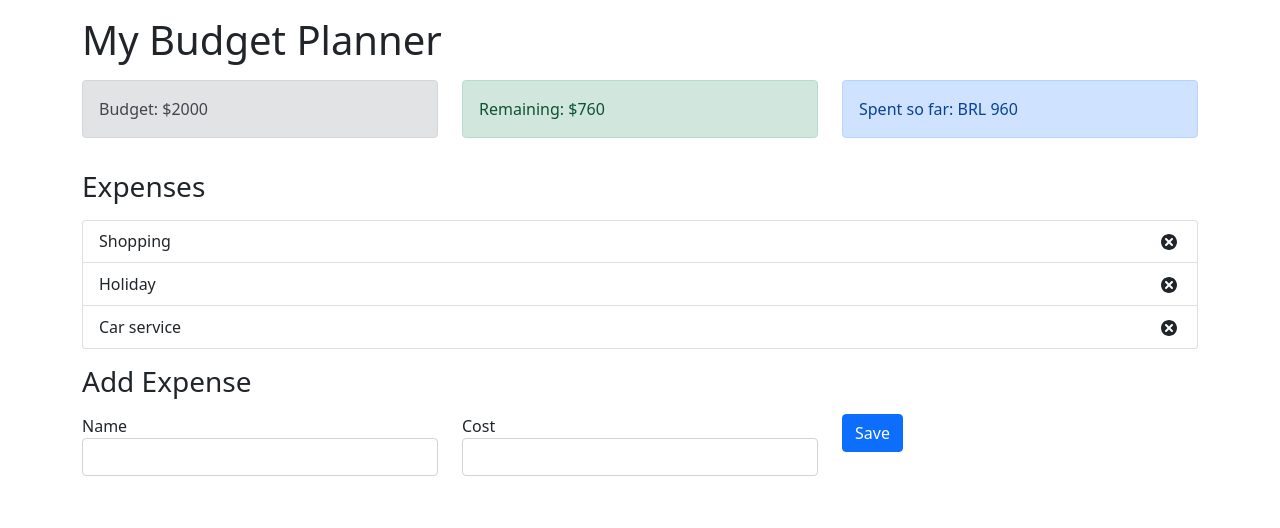
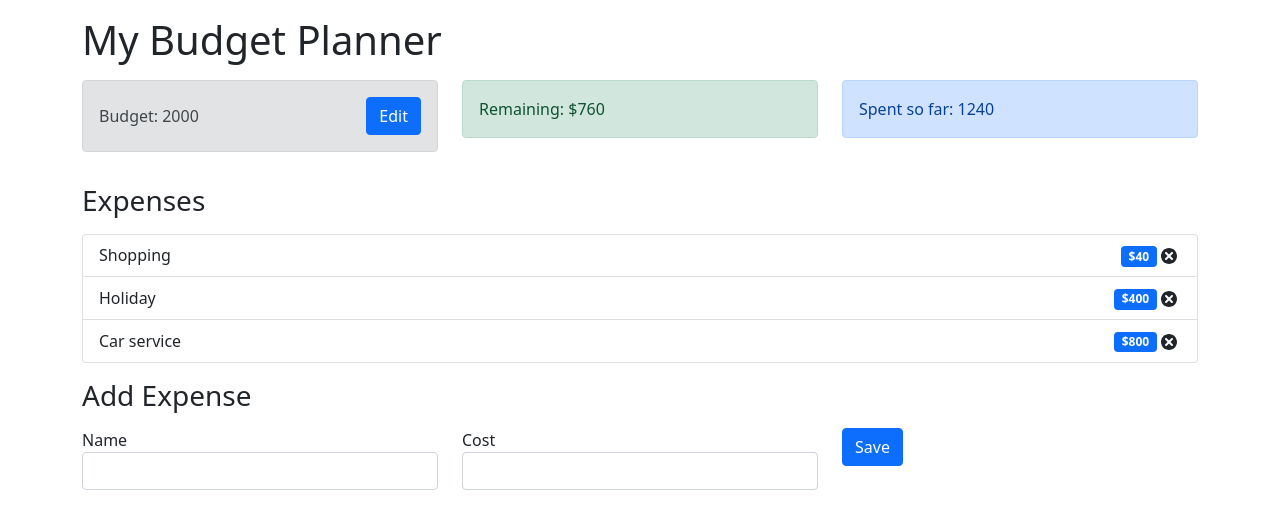
Before and after one commit to Oliverhf/budget-tracker, a React (Create React App) app: page / in a window 1280 px wide. Shown: the top 528 px of the page. Built offline with nearby package versions, Linux system fonts and the light colour scheme.

Commit message:
feat: Feat Budget edit button

```diff
--- a/src/components/Budget.js
+++ b/src/components/Budget.js
@@ -1,12 +1,34 @@
-import React, {useContext} from 'react'
+import React, {useContext, useState} from 'react'
 import { AppContext } from '../context/AppContext'
+import ViewBudget from './ViewBudget'
+import EditBudget from './EditBudget'
 
 const Budget = () => {
-  const {budget} = useContext(AppContext)
+  const {dispatch, budget} = useContext(AppContext)
+
+  const [isEditing, setIsEditing] = useState(false)
+
+  const handleEditClick = () => {
+    setIsEditing(true)
+  }
+
+  const handleSaveClick = value => {
+    dispatch({
+      type: 'UPDATE_BUDGET',
+      payload: value
+    })
+
+    setIsEditing(false)
+  }
 
   return (
-    <div className='alert alert-secondary'>
-        <span>Budget: ${budget}</span>
+    <div className='alert alert-secondary p-3 d-flex align-items-center justify-content-between'>
+      {isEditing ? (
+        <EditBudget handleSaveClick={handleSaveClick} budget={budget} />
+      ) : (
+        <ViewBudget handleEditClick={handleEditClick} budget={budget} />
+      )
+      }
     </div>
   )
 }
--- /dev/null
+++ b/src/components/EditBudget.js
@@ -0,0 +1,28 @@
+import React, { useState } from 'react'
+
+const EditBudget = ({handleSaveClick, budget}) => {
+
+ const [value, setValue] = useState(budget)
+
+  return (
+    <>
+    <input
+        type="number"
+        required='required'
+        class='form-control mr-3'
+        id='name'
+        value={value}
+        onChange={(event) => setValue(event.target.value)}
+    />
+    <button
+        type='button'
+        class='btn btn-primary'
+        onClick={() => handleSaveClick(value)}
+    >
+        Save
+    </button>
+    </>
+  )
+}
+
+export default EditBudget
--- a/src/components/ExpenseItem.js
+++ b/src/components/ExpenseItem.js
@@ -1,15 +1,24 @@
-import React from 'react'
+import React, { useContext } from 'react'
 import {TiDelete} from 'react-icons/ti'
+import { AppContext } from '../context/AppContext'
 
 const ExpenseItem = ({id, name, cost}) => {
+  const {dispatch} = useContext(AppContext)
+
+  const handleDeleteExpense = () => {
+    dispatch({
+      type: 'DELETE_EXPENSE',
+      payload: id
+    })
+  }
   return (
     <li className='list-group-item d-flex justify-content-between align-items-center'>
             {name}
             <div>
-                <span className='badge badge-primary badge-pill mr-3'>
+                <span className='badge bg-primary badge-pill mr-3'>
                     ${cost}
                 </span>
-                <TiDelete size='1.5em'></TiDelete>
+                <TiDelete size='1.5em' onClick={handleDeleteExpense}></TiDelete>
             </div>
     </li>
   )
--- a/src/components/ExpenseTotal.js
+++ b/src/components/ExpenseTotal.js
@@ -1,9 +1,16 @@
-import React from 'react'
+import React, { useContext } from 'react'
+import { AppContext } from '../context/AppContext'
 
 const ExpenseTotal = () => {
+  const {expenses} = useContext(AppContext)
+
+  const totalExpenses = expenses.reduce((total, item) => {
+    return (total += item.cost)
+  },0)
+
   return (
     <div className='alert alert-primary'>
-        <span>Spent so far: BRL 960</span>
+        <span>Spent so far: {totalExpenses}</span>
     </div>
   )
 }
--- /dev/null
+++ b/src/components/ViewBudget.js
@@ -0,0 +1,12 @@
+import React from 'react'
+
+const ViewBudget = ({handleEditClick, budget}) => {
+  return (
+    <>
+        <span>Budget: {budget}</span>
+        <button type='button' className='btn btn-primary' onClick={handleEditClick}>Edit</button>
+    </>
+  )
+}
+
+export default ViewBudget
--- a/src/context/AppContext.js
+++ b/src/context/AppContext.js
@@ -8,6 +8,19 @@
                 ...state,
                 expenses: [...state.expenses, action.payload]
             }
+
+        case 'DELETE_EXPENSE':
+            return {
+                ...state,
+                expenses: state.expenses.filter((expense) =>  expense.id !== action.payload)
+            }
+
+        case 'UPDATE_BUDGET':
+            return {
+                ...state,
+                budget: action.payload
+            }
+
         default:
             return state
     }
```
